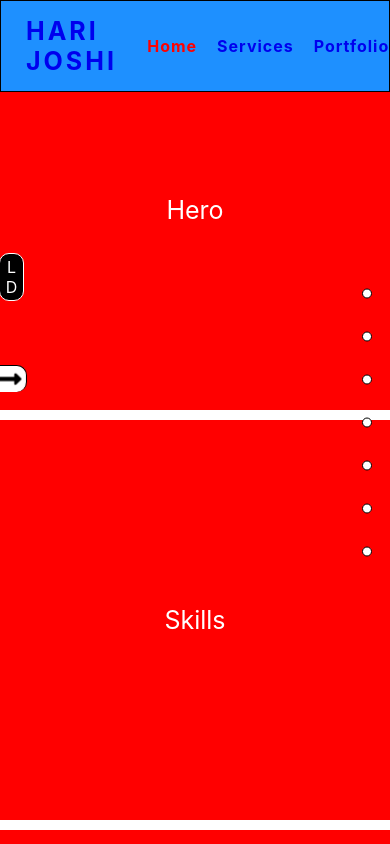
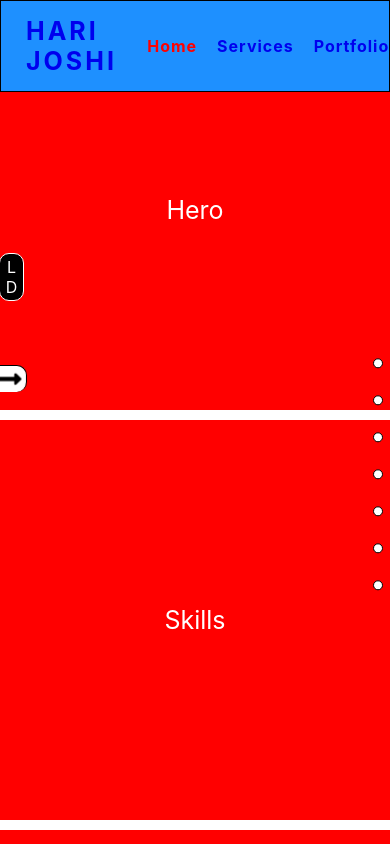
Before and after one commit to harijoshi12/my-portfolio, a React (Create React App) app: page / in a window 390 px wide. Shown: the top 844 px of the page. Built offline with nearby package versions, Linux system fonts and the light colour scheme.

Commit message:
sidenav improve 2

```diff
--- a/src/pages/home/components/SideNavigation/SideNavigation.css
+++ b/src/pages/home/components/SideNavigation/SideNavigation.css
@@ -51,7 +51,7 @@
   line-height: 100%;
   border: 2px solid white;
   border-radius: 20px;
-  padding: 5px 33px 7px 15px;
+  padding: 5px 30px 7px 15px;
   background: blue;
   color: white;
   visibility: hidden;
@@ -61,16 +61,32 @@
 
 .sideNavigation ul li span {
   position: absolute;
-  right: 13px;
+  right: 11px;
   top: 50%;
   -webkit-transform: translateY(-50%);
           transform: translateY(-50%);
   display: inline-block;
-  margin-left: 10px;
   height: 10px;
   width: 10px;
   border: 1px solid black;
   border-radius: 50%;
   background: white;
 }
+
+@media only screen and (max-width: 768px) {
+  .sideNavigation {
+    -webkit-transform: translateY(-30%);
+            transform: translateY(-30%);
+    right: 0px;
+  }
+  .sideNavigation ul li {
+    margin: 2px 0;
+  }
+  .sideNavigation ul li a {
+    padding: 5px 25px 7px 15px;
+  }
+  .sideNavigation ul li span {
+    right: 7px;
+  }
+}
 /*# sourceMappingURL=SideNavigation.css.map */
--- a/src/pages/home/components/SideNavigation/SideNavigation.js
+++ b/src/pages/home/components/SideNavigation/SideNavigation.js
@@ -6,7 +6,7 @@ function SideNavigation() {
         <ul>
             <li><a href="#top">Top</a><span></span></li>
             <li><a href="#skills">Skills</a><span></span></li>
-            <li><a href="#service">Services</a><span></span></li>
+            <li><a href="#services">Services</a><span></span></li>
             <li><a href="#experience">Experience</a><span></span></li>
             <li><a href="#portfolio">Portfolio</a><span></span></li>
             <li><a href="#testimonial">Testimonial</a><span></span></li>
--- a/src/pages/home/components/SideNavigation/SideNavigation.scss
+++ b/src/pages/home/components/SideNavigation/SideNavigation.scss
@@ -33,7 +33,7 @@
                 line-height: 100%;
                 border: 2px solid white ;
                 border-radius: 20px;
-                padding: 5px 33px 7px 15px;
+                padding: 5px 30px 7px 15px;
                 background: blue;
                 color: white;
                 visibility: hidden;
@@ -42,11 +42,10 @@
             }
             span{
                 position: absolute;
-                right: 13px;
+                right: 11px;
                 top: 50%;
                 transform: translateY(-50%);
                 display: inline-block;
-                margin-left: 10px;
                 height: 10px;
                 width: 10px;
                 border: 1px solid rgb(0, 0, 0);
@@ -56,3 +55,21 @@
         }
     }
 }
+
+@media only screen and (max-width: 768px) {
+    .sideNavigation{
+        transform: translateY(-30%);
+        right: 0px;
+        ul{
+            li{
+                margin: 2px 0;
+                a{
+                    padding: 5px 25px 7px 15px;
+                }
+                span{
+                    right: 7px;
+                }
+            }
+        }
+    }
+}
```
Also changed, not shown: 1 other file (tests, documents, lock files or other folders).
